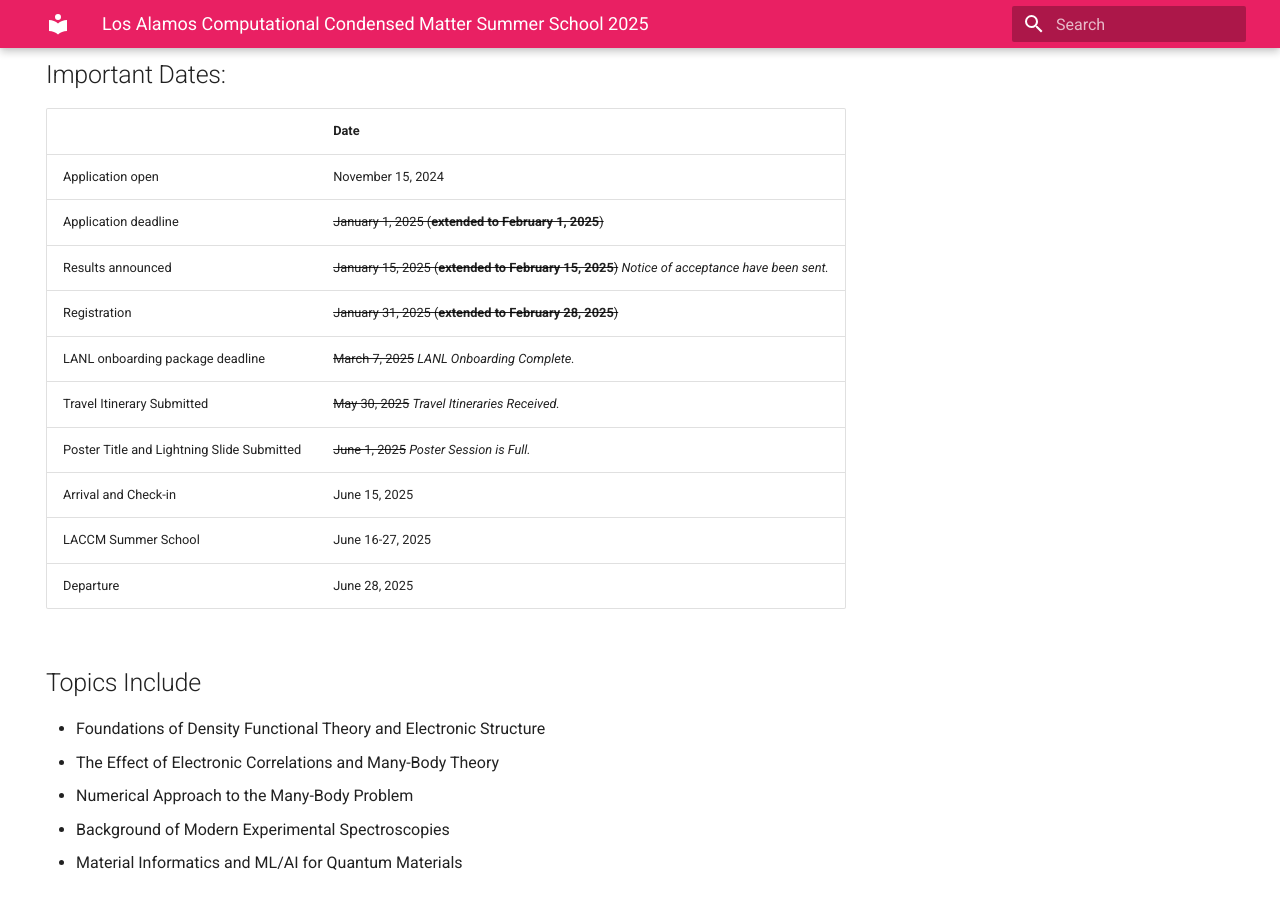
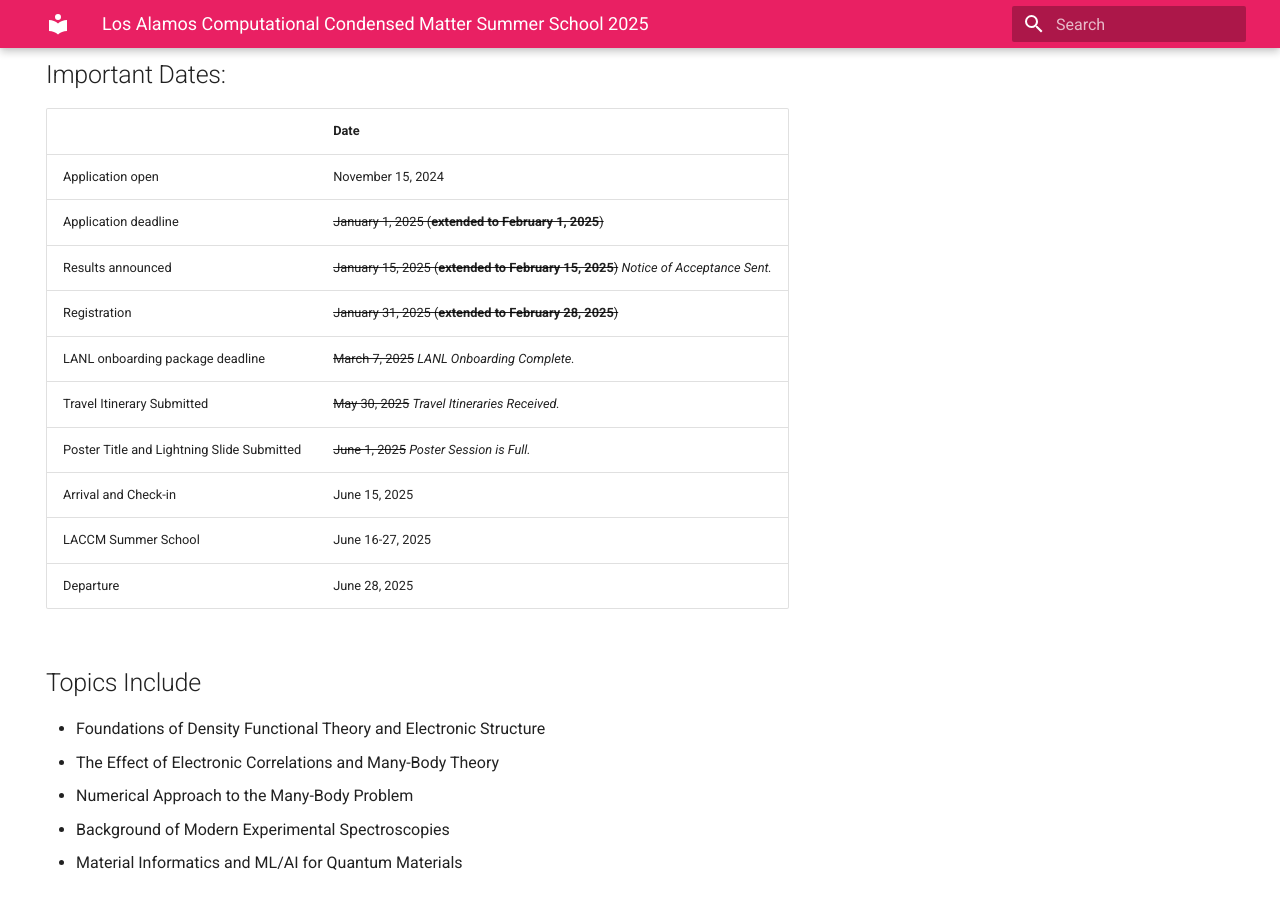
Before and after one commit to LACCMSS/2025, an MkDocs documentation site: the page built from docs/index.md, in a window 1280 px wide and 900 px high, scrolled down 1159 px. Built offline with MkDocs 1.6.1 and Material for MkDocs 9.7.7, drawn with Linux system fonts in a browser that asks for light colours.

Commit message:
Update index.md

```diff
--- a/docs/index.md
+++ b/docs/index.md
@@ -28,7 +28,7 @@ Registration is required for non-LANL participants who will receive travel, room
 |-------|------|
 | Application open | November 15, 2024 |
 | Application deadline | <s>January 1, 2025 (**extended to February 1, 2025**)</s>|
-| Results announced | <s>January 15, 2025 (**extended to February 15, 2025**)</s> <i style="text-color:Tomato;">Notice of acceptance have been sent.</i>|
+| Results announced | <s>January 15, 2025 (**extended to February 15, 2025**)</s> <i style="text-color:Tomato;">Notice of Acceptance Sent.</i>|
 | Registration | <s>January 31, 2025 (**extended to February 28, 2025**)</s> |
 | LANL onboarding package deadline | <s>March 7, 2025</s> <i style="text-color:Tomato;">LANL Onboarding Complete.</i>|
 | Travel Itinerary Submitted | <s>May 30, 2025</s> <i style="text-color:Tomato;">Travel Itineraries Received.</i>|
```
